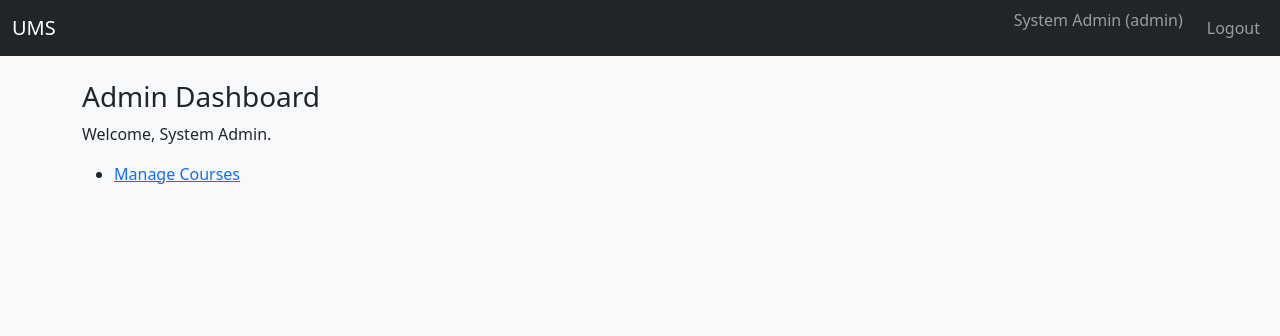
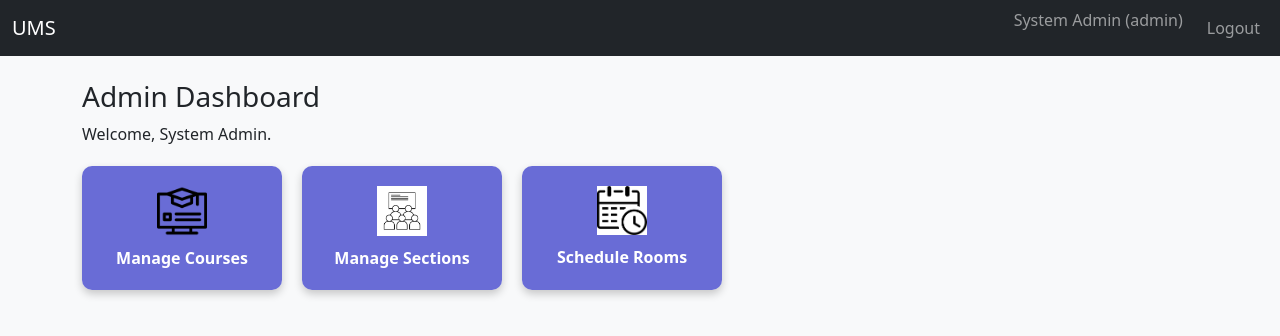
Before and after one commit to rowaidaEmad/ums, a PHP site: page /admin_dashboard.php in a window 1280 px wide. Shown: the top 336 px of the page. Run offline with PHP 8.4, Linux system fonts and the light colour scheme; a user stored in the database is signed in.

Commit message:
icons for dashboard

```diff
--- a/admin_courses.php
+++ b/admin_courses.php
@@ -157,5 +157,8 @@ $courses = $pdo->query(
         </table>
     </div>
 </div>
-
+<!-- Back to Dashboard Button -->
+<div class="mt-4">
+    <a href="admin_dashboard.php" class="btn btn-secondary">Back to Dashboard</a>
+</div>
 <?php include 'footer.php'; ?>
--- a/admin_dashboard.php
+++ b/admin_dashboard.php
@@ -6,9 +6,58 @@ require_role('admin');
 
 <h3>Admin Dashboard</h3>
 <p>Welcome, <?= htmlspecialchars($_SESSION['user']['name']) ?>.</p>
+<div style="display: flex; gap: 20px; flex-wrap: wrap; margin-top: 20px;">
+    <!-- Manage Courses Card -->
+    <a href="admin_courses.php" style="
+        display: block;
+        width: 200px;
+        padding: 20px;
+        text-align: center;
+        text-decoration: none;
+        color: #fff;
+        background: linear-gradient(135deg, #696cd6ff,  #696cd6ff);
+        border-radius: 10px;
+        box-shadow: 0 4px 8px rgba(0,0,0,0.2);
+        transition: transform 0.2s, box-shadow 0.2s;
+    " onmouseover="this.style.transform='translateY(-5px)'; this.style.boxShadow='0 8px 16px rgba(0,0,0,0.3)';" onmouseout="this.style.transform='translateY(0)'; this.style.boxShadow='0 4px 8px rgba(0,0,0,0.2)';">
+        <img src="icons/course.png" alt="Courses" style="width:50px; margin-bottom:10px;">
+        <div style="font-weight:bold; font-size:16px;">Manage Courses</div>
+    </a>
 
-<ul>
-    <li><a href="admin_courses.php">Manage Courses</a></li>
-</ul>
+    <!-- Manage Sections Card -->
+    <a href="admin_sections.php" style="
+        display: block;
+        width: 200px;
+        padding: 20px;
+        text-align: center;
+        text-decoration: none;
+        color: #fff;
+        background: linear-gradient(135deg,  #696cd6ff,  #696cd6ff);
+        border-radius: 10px;
+        box-shadow: 0 4px 8px rgba(0,0,0,0.2);
+        transition: transform 0.2s, box-shadow 0.2s;
+    " onmouseover="this.style.transform='translateY(-5px)'; this.style.boxShadow='0 8px 16px rgba(0,0,0,0.3)';" onmouseout="this.style.transform='translateY(0)'; this.style.boxShadow='0 4px 8px rgba(0,0,0,0.2)';">
+        <img src="icons/section.jpg" alt="Sections" style="width:50px; margin-bottom:10px;">
+        <div style="font-weight:bold; font-size:16px;">Manage Sections</div>
+    </a>
+
+    <!-- Schedule Rooms Card -->
+    <a href="admin_room.php" style="
+        display: block;
+        width: 200px;
+        padding: 20px;
+        text-align: center;
+        text-decoration: none;
+        color: #fff;
+        background: linear-gradient(135deg,  #696cd6ff,  #696cd6ff);
+        border-radius: 10px;
+        box-shadow: 0 4px 8px rgba(0,0,0,0.2);
+        transition: transform 0.2s, box-shadow 0.2s;
+    " onmouseover="this.style.transform='translateY(-5px)'; this.style.boxShadow='0 8px 16px rgba(0,0,0,0.3)';" onmouseout="this.style.transform='translateY(0)'; this.style.boxShadow='0 4px 8px rgba(0,0,0,0.2)';">
+        <img src="icons/room.png" alt="Rooms" style="width:50px; margin-bottom:10px;">
+        <div style="font-weight:bold; font-size:16px;">Schedule Rooms</div>
+    </a>
+</div>
+
 
 <?php include 'footer.php'; ?>
```
Also changed, not shown: admin_room.php (added, +98 -0 lines), init.sql (+27 -0 lines), icons/course.png (added), icons/room.png (added), icons/section.jpg (added).
